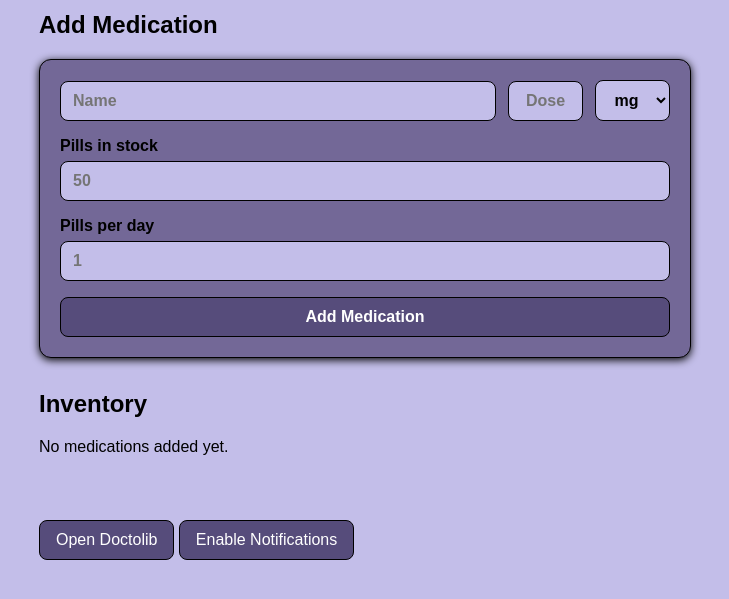
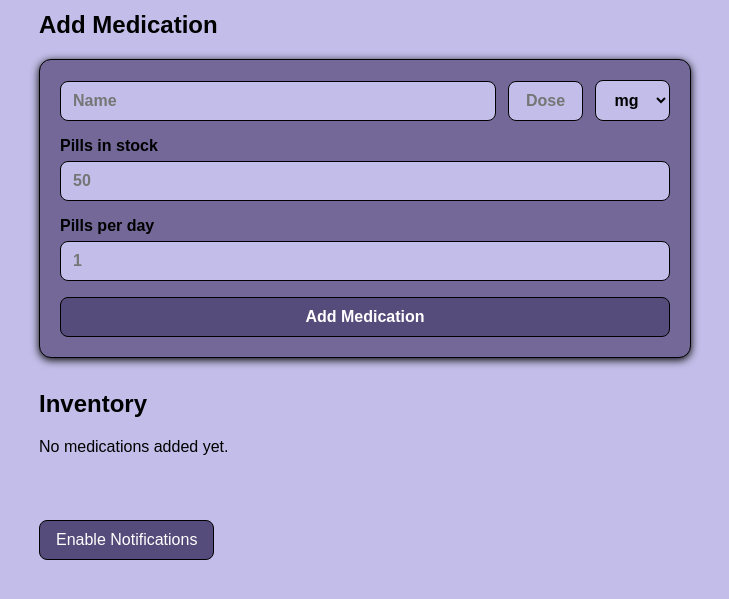
Before and after one commit to chriscodes-bit/drugmind, a website: page index.html in a window 1280 px wide. Shown: the part 103-702 px from the top of the page, without its empty margins (275-1004 px from the left). Drawn offline with Linux system fonts and the light colour scheme.

Commit message:
manifest

```diff
--- a/index.html
+++ b/index.html
@@ -7,7 +7,7 @@
     <meta name="viewport" content="width=device-width, initial-scale=1.0">
     <title>Drugmind - Stock Tracker</title>
 
-    <link rel="manifest" href="manifest.json">
+    <link rel="manifest" href="manifest.webmanifest">
     <link rel="stylesheet" href="style.css">
 
 </head>
@@ -58,23 +58,6 @@
 
     <div id="medications"></div>
 
-    <button onclick="openDoctolib()">
-        Open Doctolib
-    </button>
-
-    <script>
-        function openDoctolib() {
-            const appUrl = "doctolib://";
-            const webUrl = "https://www.doctolib.de/";
-
-            window.location.href = appUrl;
-
-            setTimeout(() => {
-                window.location.href = webUrl;
-            }, 1000);
-        }
-    </script>
-
     <button id="enable-notifications">
         Enable Notifications
     </button>
```
Also changed, not shown: manifest.webmanifest (added).
